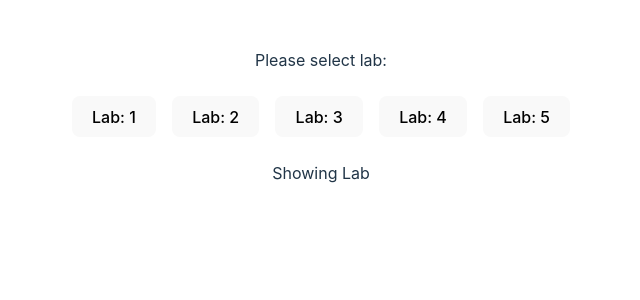
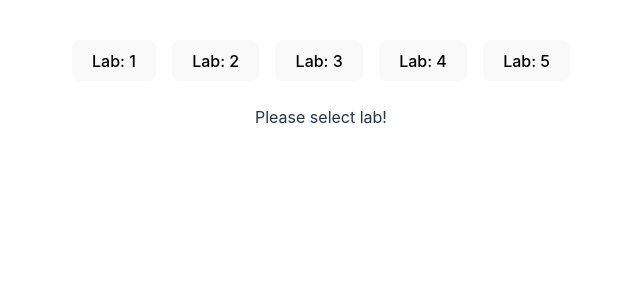
Before and after one commit to maxbogus/modeling-front, a React (Vite) app: page / in a window 1280 px wide. Shown: the top 300 px of the page, without its empty margins (319-959 px from the left). Built offline with nearby package versions, Linux system fonts and the light colour scheme.

Commit message:
corrected layout; added loading for lab3

```diff
--- a/src/App.tsx
+++ b/src/App.tsx
@@ -31,11 +31,6 @@ const App = () => {
   return (
     <div style={{ display: 'flex', flexDirection: 'column', minHeight: 800, height: '100%' }}>
       <div style={{ display: 'flex', flexDirection: 'column', flexGrow: 0 }}>
-        {!selectedLab && (
-          <div>
-            <p>Please select lab:</p>
-          </div>
-        )}
         <div>
           {labs.map((lab) => (
             <button style={{ margin: 8 }} key={lab} onClick={() => setSelectedLab(lab)}>
@@ -45,7 +40,7 @@ const App = () => {
         </div>
       </div>
       <div style={{ display: 'flex', flexGrow: 10, flexDirection: 'column' }}>
-        <p>Showing Lab {selectedLab}</p>
+        <p>{selectedLab !== undefined ? `Showing Lab ${selectedLab}` : 'Please select lab!'}</p>
         {show(selectedLab)}
       </div>
     </div>
--- a/src/Lab3/index.tsx
+++ b/src/Lab3/index.tsx
@@ -48,6 +48,8 @@ const Check = () => {
 
 const Tables = ({ algCoeff, algData = [[]], tableCoeff, tableData = [[]] }: TableData) => (
   <div style={{ display: 'flex', justifyContent: 'space-around' }}>
+    {algData.length > 1 && tableData.length > 1 ? (
+      <>
         <div style={{ display: 'flex', flexDirection: 'column', margin: 8 }}>
           <h6>Algorithmic results:</h6>
           <div style={{ maxHeight: '600px', height: '100%', overflowY: 'auto' }}>
@@ -94,6 +96,10 @@
             </div>
           </div>
         </div>
+      </>
+    ) : (
+      <p>Data is loading</p>
+    )}
   </div>
 );
 
```
Lines whose indentation alone changed are shown as unchanged.
